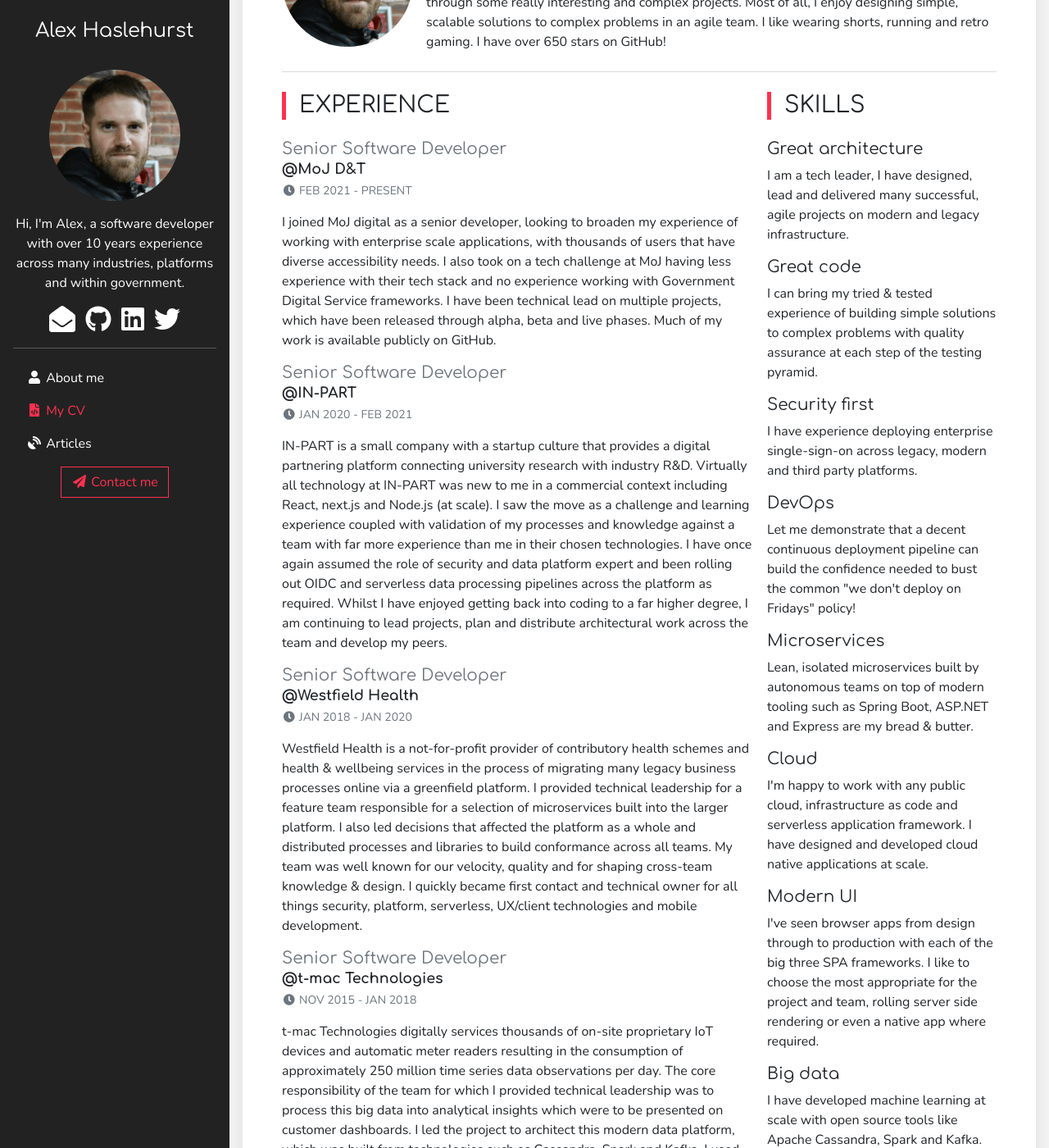
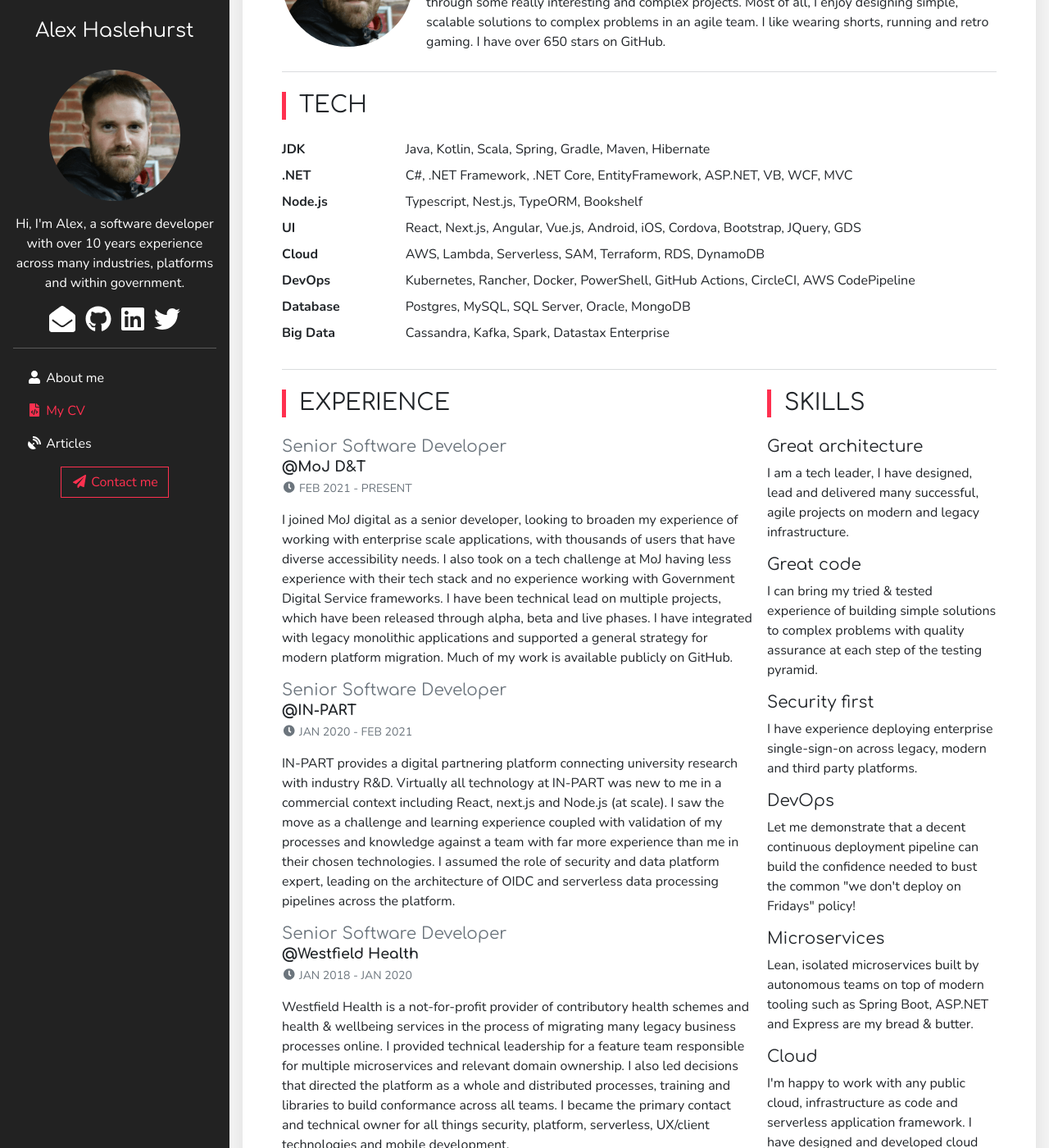
Before and after one commit to axle-h/axle-h.github.io, a Jekyll site: the page built from cv.md, in a window 1280 px wide and 1400 px high, scrolled down 496 px. Shown: the whole window at 82% size. Built offline with Jekyll 4.4.1, drawn with Linux system fonts in a browser that asks for light colours; some of the changed text lies outside the part shown.

Commit message:
Update CV

```diff
--- a/_data/blurb.yml
+++ b/_data/blurb.yml
@@ -5,4 +5,4 @@
   I have a strong background in mathematics, statistics and data science, which has accelerated my career through some really interesting and complex projects.
   Most of all, I enjoy designing simple, scalable solutions to complex problems in an agile team.
   I like wearing shorts, running and retro gaming.
-  I have over 650 stars on GitHub!
+  I have over 650 stars on GitHub.
--- a/_data/experience.yml
+++ b/_data/experience.yml
@@ -7,6 +7,7 @@
     I joined MoJ digital as a senior developer, looking to broaden my experience of working with enterprise scale applications, with thousands of users that have diverse accessibility needs.
     I also took on a tech challenge at MoJ having less experience with their tech stack and no experience working with Government Digital Service frameworks.
     I have been technical lead on multiple projects, which have been released through alpha, beta and live phases.
+    I have integrated with legacy monolithic applications and supported a general strategy for modern platform migration.
     Much of my work is available publicly on GitHub.
 - name: Senior Software Developer
   at: IN-PART
@@ -14,74 +15,56 @@
   from: JAN 2020
   to: FEB 2021
   description: >
-    IN-PART is a small company with a startup culture that provides a digital partnering platform connecting
-    university research with industry R&D. Virtually all technology at IN-PART was new to me in a commercial
-    context including React, next.js and Node.js (at scale). I saw the move as a challenge and learning experience
-    coupled with validation of my processes and knowledge against a team with far more experience than me in
-    their chosen technologies. I have once again assumed the role of security and data platform expert and
-    been rolling out OIDC and serverless data processing pipelines across the platform as required.
-    Whilst I have enjoyed getting back into coding to a far higher degree, I am continuing to lead projects,
-    plan and distribute architectural work across the team and develop my peers.
+    IN-PART provides a digital partnering platform connecting university research with industry R&D.
+    Virtually all technology at IN-PART was new to me in a commercial context including React, next.js and Node.js (at scale).
+    I saw the move as a challenge and learning experience coupled with validation of my processes and knowledge against a team with far more experience than me in their chosen technologies.
+    I assumed the role of security and data platform expert, leading on the architecture of OIDC and serverless data processing pipelines across the platform.
 - name: Senior Software Developer
   at: Westfield Health
   url: https://www.westfieldhealth.com/
   from: JAN 2018
   to: JAN 2020
   description: >
-    Westfield Health is a not-for-profit provider of contributory health schemes and health & wellbeing services
-    in the process of migrating many legacy business processes online via a greenfield platform.
-    I provided technical leadership for a feature team responsible for a selection of microservices built into
-    the larger platform. I also led decisions that affected the platform as a whole and distributed processes
-    and libraries to build conformance across all teams. My team was well known for our velocity, quality and
-    for shaping cross-team knowledge & design. I quickly became first contact and technical owner for all things
-    security, platform, serverless, UX/client technologies and mobile development.
+    Westfield Health is a not-for-profit provider of contributory health schemes and health & wellbeing services in the process of migrating many legacy business processes online.
+    I provided technical leadership for a feature team responsible for multiple microservices and relevant domain ownership.
+    I also led decisions that directed the platform as a whole and distributed processes, training and libraries to build conformance across all teams.
+    I became the primary contact and technical owner for all things security, platform, serverless, UX/client technologies and mobile development.
 - name: Senior Software Developer
   at: t-mac Technologies
   url: https://t-mac.co.uk/
   from: NOV 2015
   to: JAN 2018
   description: >
-    t-mac Technologies digitally services thousands of on-site proprietary IoT devices and automatic meter readers
-    resulting in the consumption of approximately 250 million time series data observations per day.
-    The core responsibility of the team for which I provided technical leadership was to process this big
-    data into analytical insights which were to be presented on customer dashboards. I led the project to
-    architect this modern data platform, which was built from technologies such as Cassandra, Spark and Kafka.
-    I used primarily Scala based JDK software to deploy a mixture of custom and off-the-shelf machine learning
-    algorithms at scale. I also worked across the web stack including .NET Core on Docker Swarm with Angular on the front end.
+    At t-mac, I provided technical leadership for a big data, machine learning & analytics team responsible for processing IoT time series data at scale, presenting analytics onto customer dashboards and providing automated insights into portfolio performance.
+    I led the project to architect the platform that supported all of this, which was built from technologies such as Cassandra, Spark and Kafka.
+    I used primarily Scala based JDK software to deploy a mixture of custom and off-the-shelf machine learning algorithms at scale.
+    I also worked across the web stack including .NET Core on Docker Swarm with Angular on the front end.
 - name: Software Developer
   at: Alpharooms
   url: https://www.alpharooms.com/
   from: MAR 2014
   to: NOV 2015
   description: >
-    Alpharooms is an online travel agent with a modern (for the time) stack built with .NET Framework,
-    SQL Server and MongoDB and based on a service orientated architecture. I worked as a software developer
-    enjoying a more senior role towards the end of my stay. Major challenges were operating efficiently at
-    scale on AWS, maintaining SEO performance, managing asynchronous, external processes at scale and presenting
-    everything with a UX aligned to maximising revenue. Whilst much of the technologies and packages I used at
-    Alpharooms are becoming obsolete, the skills I picked up have been extremely valuable.
+    Alpharooms is an online travel agent with a stack built with .NET Framework, SQL Server and MongoDB and based on a service orientated architecture.
+    Major challenges were operating efficiently at scale on AWS, maintaining SEO performance, managing asynchronous, external processes at scale and presenting everything with a UX aligned to maximising revenue.
+    Whilst much of the technologies and packages I used at Alpharooms are becoming obsolete, the skills I picked up have been extremely valuable.
 - name: Software Engineer
   at: Technolog
   url: https://www.technolog.com/
   from: DEC 2012
   to: MAR 2014
   description: >
-    I took my first software development job in a multi-disciplined team at Technolog, an electronics manufacturer
-    in the utilities industry. I worked primarily with the data infrastructure that supports a network of data
-    loggers and automatic meter reading systems. I basically learnt to program as part of a team, picking up
-    concepts such as the importance of design patterns and test driven development.
+    I took my first software development job in a multi-disciplined team at Technolog, an electronics manufacturer in the utilities industry.
+    I worked primarily with the data infrastructure that supports a network of data loggers and automatic meter reading systems.
 - name: Statistical Analyst
   at: Experian
   url: https://www.experian.co.uk/
   from: JUL 2010
   to: DEC 2012
   description: >
-    I started my career as an Analyst at Experian Decision Analytics. Due to my previous experience with Experian
-    systems during my placement year, I was immediately assigned to a large software testing project.
-    I was solely responsible for creating suitable test scripts, reporting bugs and providing in- depth analytical
-    support to developers. At Experien I realised that what little software development I was responsible for
-    was what kept me driven and set me apart from my peers. This responsibility was slowly taken away from me
-    as I progressed, pushing me to move to software development full time.
+    I started my career as an Analyst at Experian Decision Analytics.
+    At Experien I realised that what little software development I was responsible for was what kept me driven and set me apart from my peers.
+    This responsibility was slowly taken away from me as I progressed, pushing me to move to software development full time.
 - name: Mathematics (1st Class Hons)
   at: Sheffield Hallam University
   url: https://shu.ac.uk/
--- /dev/null
+++ b/_data/tech.yml
@@ -0,0 +1,16 @@
+- name: JDK
+  value: Java, Kotlin, Scala, Spring, Gradle, Maven, Hibernate
+- name: .NET
+  value: C#, .NET Framework, .NET Core, EntityFramework, ASP.NET, VB, WCF, MVC
+- name: Node.js
+  value: Typescript, Nest.js, TypeORM, Bookshelf
+- name: UI
+  value: React, Next.js, Angular, Vue.js, Android, iOS, Cordova, Bootstrap, JQuery, GDS
+- name: Cloud
+  value: AWS, Lambda, Serverless, SAM, Terraform, RDS, DynamoDB
+- name: DevOps
+  value: Kubernetes, Rancher, Docker, PowerShell, GitHub Actions, CircleCI, AWS CodePipeline
+- name: Database
+  value: Postgres, MySQL, SQL Server, Oracle, MongoDB
+- name: Big Data
+  value: Cassandra, Kafka, Spark, Datastax Enterprise
--- a/_layouts/pages/cv.html
+++ b/_layouts/pages/cv.html
@@ -43,6 +43,18 @@
         <p class="mb-1">{{ site.data.blurb.headline }}</p>
         <p class="mb-0">{{ site.data.blurb.description }}</p>
       </div>
+    </div>
+
+    <hr class="my-4 text-muted">
+
+    <div>
+      <h3 class="section-title mb-4">TECH</h3>
+      {% for tech in site.data.tech %}
+        <dl class="row mb-0">
+          <dt class="col-sm-2">{{ tech.name }}</dt>
+          <dd class="col-sm-10">{{ tech.value }}</dd>
+        </dl>
+      {% endfor %}
     </div>
 
     <hr class="my-4 text-muted">
```
